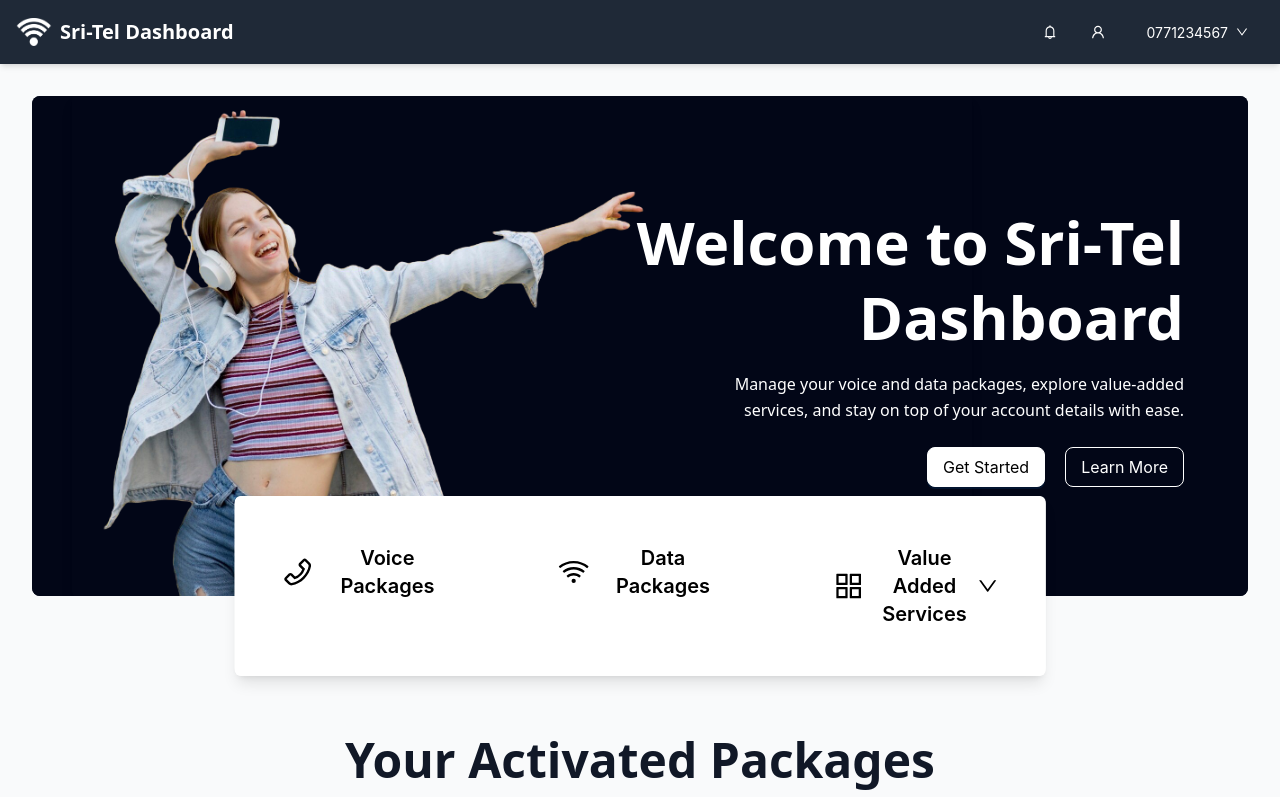
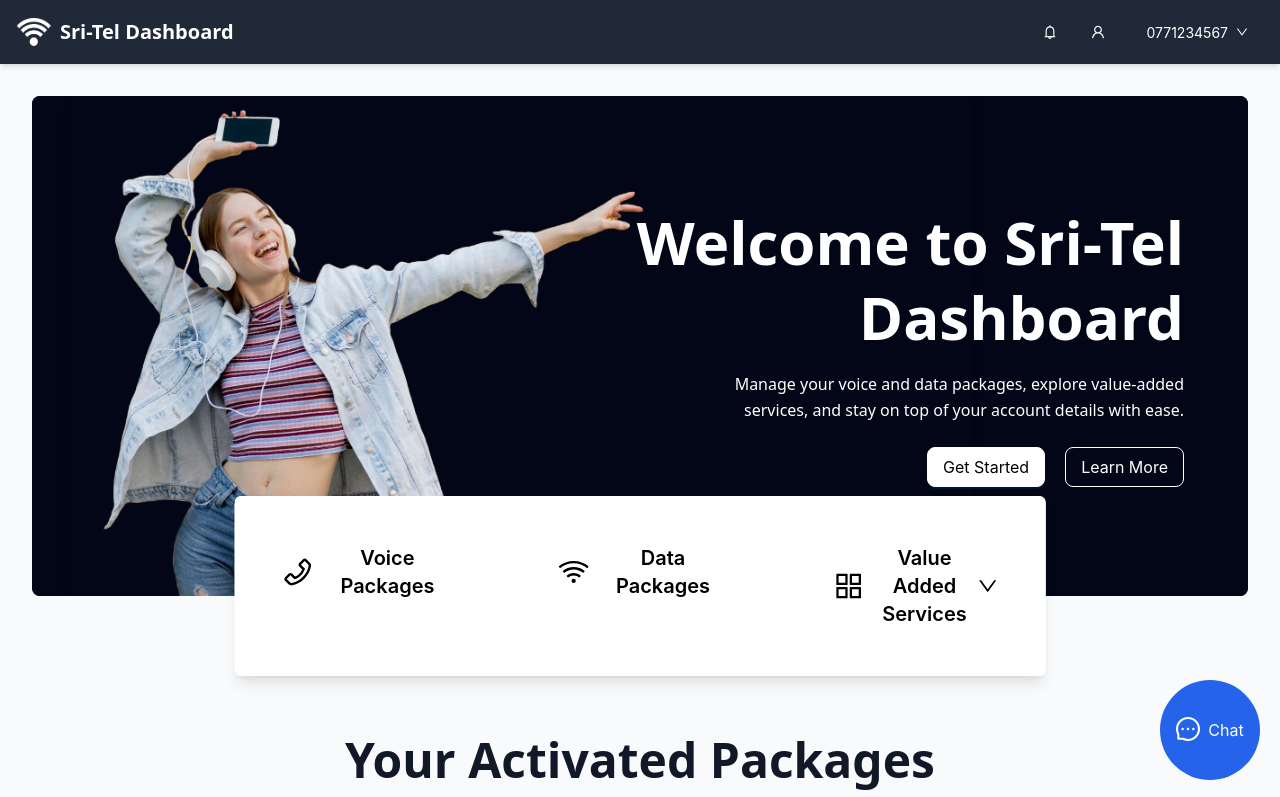
Before and after one commit to KasunUdaraWaththeHewa/Sri-Tel-Customer-Care-Web-Portal-Frontend, a Next.js app: page /api/customer/dashboard in a window 1280 px wide. Shown: the top 797 px of the page. Built offline with nearby package versions, Linux system fonts and the light colour scheme.

Commit message:
Added a floating button for chat

```diff
--- a/src/app/api/customer/dashboard/page.tsx
+++ b/src/app/api/customer/dashboard/page.tsx
@@ -10,6 +10,7 @@ import advertisement1 from '@/assets/images/advertisement1.png';
 import advertisement2 from '@/assets/images/advertisement2.jpg';
 import advertisement3 from '@/assets/images/advertisement3.png';
 import {Col, Row} from 'antd';
+import FloatingChatButton from '@/components/FloatingChatButton';
 
 const advertisements = [
   {
@@ -49,6 +50,7 @@ const Dashboard = () => {
 
         {/* <AdvertisementSection /> */}
       </div>
+      <FloatingChatButton />
       <Footer />
     </div>
   );
--- a/src/app/api/customer/profile/page.tsx
+++ b/src/app/api/customer/profile/page.tsx
@@ -6,6 +6,10 @@ import CustomerDetails from '@/components/customer/Profile/CustomerDetails';
 import Sidebar from '@/components/customer/Profile/SideBar';
 import BillingDetails from '@/components/customer/Profile/BillingDetails';
 import ActiveAccountBar from '@/components/customer/Profile/ActiveAccountBar';
+import ActivationBar from '@/components/customer/Profile/AccountActivation';
+import ManageConnections from '@/components/customer/Profile/ManageConnections';
+import FAQ from '@/components/customer/Profile/FaqSection';
+import FloatingChatButton from '@/components/FloatingChatButton';
 
 const ProfilePage: React.FC = () => {
   const [activeMenu, setActiveMenu] = useState('profile-details');
@@ -14,7 +18,7 @@ const ProfilePage: React.FC = () => {
     email: "user@example.com",
     fullName: "John Doe",
     dateOfBirth: "1990-05-15",
-    phoneNumber: "+123456789",
+    phoneNumber: "0760578952",
     address: "123 Street, City, Country",
     nic: "123456789V",
     role: "Customer",
@@ -44,10 +48,13 @@ const ProfilePage: React.FC = () => {
         <div className="flex-1 p-6">
           {/* Adjust the top margin (mt-16) to account for the Navbar height */}
           <ActiveAccountBar />
-          {activeMenu === 'profile-details' && <CustomerDetails />}
+          {activeMenu === 'profile-details' && <div><CustomerDetails /> <ActivationBar/></div>}
           {activeMenu === 'billing-details' && <BillingDetails />}
+          {activeMenu === 'manage-connections' && <ManageConnections />}
+          {activeMenu === 'faq' && <FAQ/>}
         </div>
       </div>
+      <FloatingChatButton />
     </div>
   );
 };
--- a/src/app/globals.css
+++ b/src/app/globals.css
@@ -15,3 +15,39 @@
 .phoneNumber :hover{
     color: white !important;
 }
+
+/* FloatingChatButton.css */
+.floating-chat-btn {
+    position: fixed;
+    bottom: 20px; /* Adjust as per your design */
+    right: 20px;
+    width: 100px; /* Make it bigger */
+    height: 100px; /* Make it bigger */
+    font-size: 16px; /* Increase font size for the button text */
+    border-radius: 50%; /* Make it a perfect circle */
+    box-shadow: 0px 8px 15px rgba(0, 0, 0, 0.1); /* Add some shadow */
+    z-index: 1000; /* Make sure it is on top of other elements */
+    transition: transform 0.3s ease, background-color 0.3s ease;
+  }
+
+  .floating-chat-btn:hover {
+    transform: scale(1.1); /* Add scaling effect on hover */
+    background-color: #007bff; /* Change to a brighter color */
+  }
+
+  /* Optional: Pulsing effect to grab attention */
+  @keyframes pulse {
+    0% {
+      box-shadow: 0 0 0 0 rgba(0, 123, 255, 0.7);
+    }
+    70% {
+      box-shadow: 0 0 0 20px rgba(0, 123, 255, 0);
+    }
+    100% {
+      box-shadow: 0 0 0 0 rgba(0, 123, 255, 0);
+    }
+  }
+
+  .floating-chat-btn {
+    animation: pulse 2s infinite;
+  }
--- /dev/null
+++ b/src/components/FloatingChatButton.tsx
@@ -0,0 +1,26 @@
+// components/FloatingChatButton.tsx
+import React from 'react';
+import { Button } from 'antd';
+import { MessageOutlined } from '@ant-design/icons';
+
+const FloatingChatButton: React.FC = () => {
+  const openChat = () => {
+    console.log("Opening chat...");
+    // Chat opening logic (e.g., toggle modal or navigate to chat)
+  };
+
+  return (
+    <Button
+      type="primary"
+      shape="circle"
+      icon={<MessageOutlined style={{ fontSize: '24px' }} />} // Larger icon
+      size="large"
+      className="floating-chat-btn bg-blue-600 hover:bg-blue-700 text-white flex justify-center items-center"
+      onClick={openChat}
+    >
+      Chat
+    </Button>
+  );
+};
+
+export default FloatingChatButton;
```
